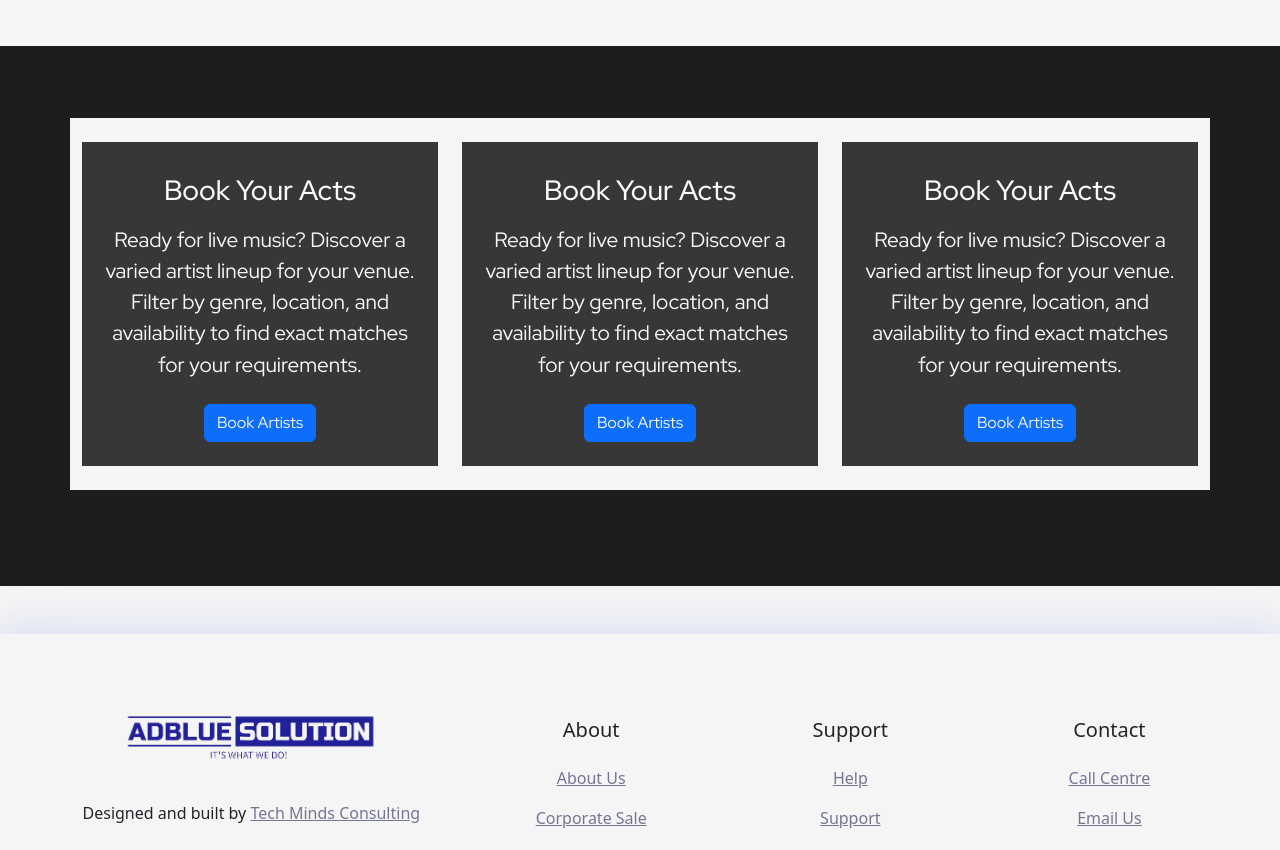
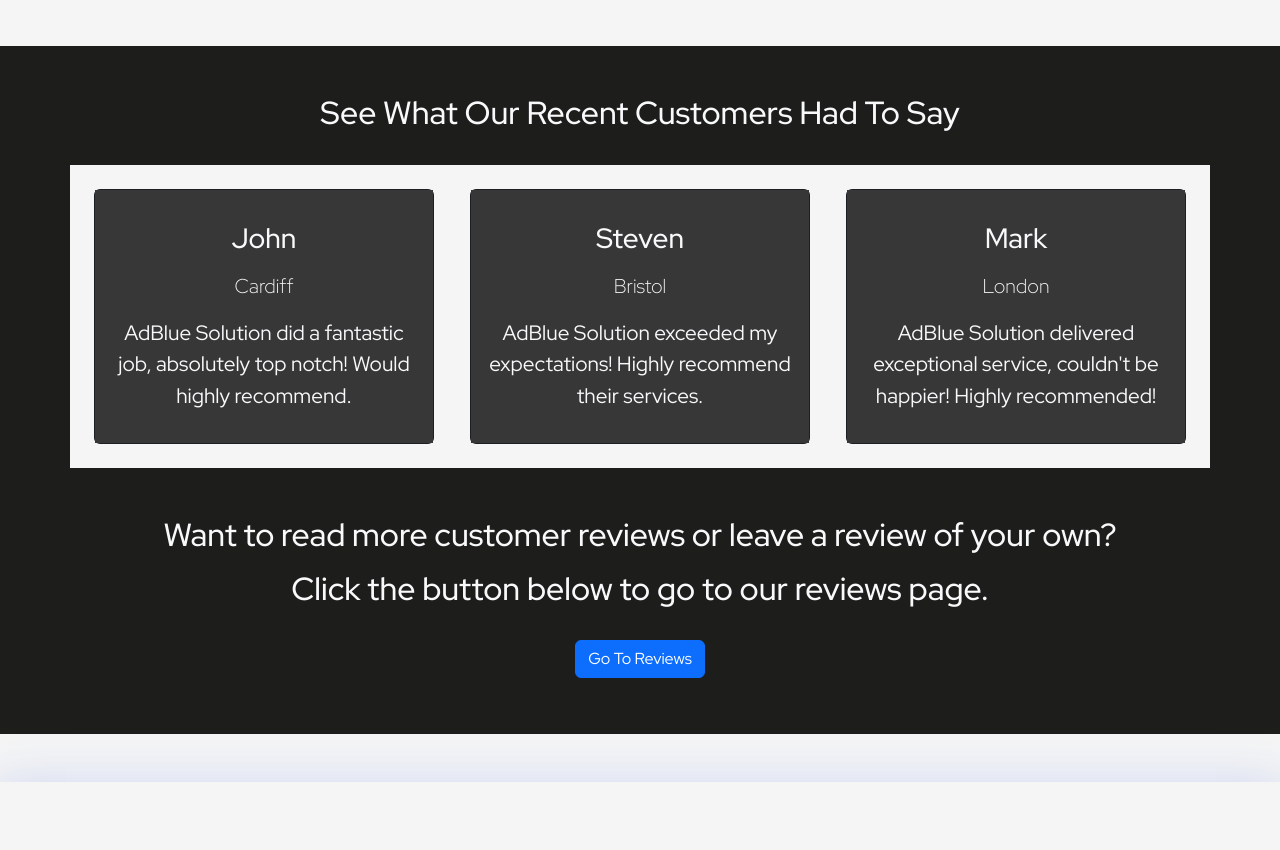
Before and after one commit to joshthomas98/adblue-solution-website, a React (Vite) app: page / in a window 1280 px wide. Shown: the part 1334-2184 px from the top of the page. Built offline with nearby package versions, Linux system fonts and the light colour scheme; some icons are missing; a web font is replaced by a local one.

Commit message:
1/5/24 - 1

```diff
--- a/src/components/HomepageCards.jsx
+++ b/src/components/HomepageCards.jsx
@@ -1,106 +1,135 @@
 import React from "react";
+import { Button } from "react-bootstrap";
 
 const HomepageCards = () => {
   return (
-    <section
-      id="venue-functionality_boxes"
-      className="p-5 text-light"
-      style={{ backgroundColor: "#1D1D1C" }}
-    >
+    <>
+      <div>
+        <h2
+          className="text-center text-light pb-5"
+          style={{ backgroundColor: "#1D1D1C" }}
+        >
+          See What Our Recent Customers Had To Say
+        </h2>
+      </div>
       <div className="container">
         <div className="row text-center g-4">
-          <div className="col-md">
+          <div className="col-md pb-4 px-4">
             <div
-              className="homepage-card mb-4"
+              className="card bg-dark text-light"
               style={{ backgroundColor: "#373737" }}
             >
               <div
-                className="card-body text-center p-3"
+                className="card-body text-center"
                 style={{ backgroundColor: "#373737" }}
               >
                 <div className="h1 mb-3">
-                  <i className="bi bi-search"></i>
+                  <i className="bi bi-laptop" />
                 </div>
                 <h3
                   className="card-title mb-3"
                   style={{ backgroundColor: "#373737" }}
                 >
-                  Book Your Acts
+                  John
                 </h3>
-                <p className="card-text" style={{ backgroundColor: "#373737" }}>
-                  Ready for live music? Discover a varied artist lineup for your
-                  venue. Filter by genre, location, and availability to find
-                  exact matches for your requirements.
+                <p className="lead" style={{ backgroundColor: "#373737" }}>
+                  Cardiff
                 </p>
-                <button className="btn btn-primary text-light my-2">
-                  Book Artists
-                </button>
+                <p
+                  className="card-text pb-3"
+                  style={{ backgroundColor: "#373737" }}
+                >
+                  AdBlue Solution did a fantastic job, absolutely top notch!
+                  Would highly recommend.
+                </p>
               </div>
             </div>
           </div>
-
           <div className="col-md">
             <div
-              className="homepage-card"
+              className="card bg-dark text-light"
               style={{ backgroundColor: "#373737" }}
             >
               <div
-                className="card-body text-center p-3"
+                className="card-body text-center"
                 style={{ backgroundColor: "#373737" }}
               >
                 <div className="h1 mb-3">
-                  <i className="bi bi-search"></i>
+                  <i className="bi bi-person-square" />
                 </div>
                 <h3
                   className="card-title mb-3"
                   style={{ backgroundColor: "#373737" }}
                 >
-                  Book Your Acts
+                  Steven
                 </h3>
-                <p className="card-text" style={{ backgroundColor: "#373737" }}>
-                  Ready for live music? Discover a varied artist lineup for your
-                  venue. Filter by genre, location, and availability to find
-                  exact matches for your requirements.
+                <p className="lead" style={{ backgroundColor: "#373737" }}>
+                  Bristol
                 </p>
-                <button className="btn btn-primary text-light my-2">
-                  Book Artists
-                </button>
+                <p
+                  className="card-text pb-3"
+                  style={{ backgroundColor: "#373737" }}
+                >
+                  AdBlue Solution exceeded my expectations! Highly recommend
+                  their services.
+                </p>
               </div>
             </div>
           </div>
-
-          <div className="col-md">
+          <div className="col-md px-4">
             <div
-              className="homepage-card"
+              className="card bg-dark text-light"
               style={{ backgroundColor: "#373737" }}
             >
               <div
-                className="card-body text-center p-3"
+                className="card-body text-center"
                 style={{ backgroundColor: "#373737" }}
               >
                 <div className="h1 mb-3">
-                  <i className="bi bi-search"></i>
+                  <i className="bi bi-people" />
                 </div>
                 <h3
                   className="card-title mb-3"
                   style={{ backgroundColor: "#373737" }}
                 >
-                  Book Your Acts
+                  Mark
                 </h3>
-                <p className="card-text" style={{ backgroundColor: "#373737" }}>
-                  Ready for live music? Discover a varied artist lineup for your
-                  venue. Filter by genre, location, and availability to find
-                  exact matches for your requirements.
+                <p className="lead" style={{ backgroundColor: "#373737" }}>
+                  London
                 </p>
-                <button className="btn btn-primary text-light my-2">
-                  Book Artists
-                </button>
+                <p
+                  className="card-text pb-3"
+                  style={{ backgroundColor: "#373737" }}
+                >
+                  AdBlue Solution delivered exceptional service, couldn't be
+                  happier! Highly recommended!
+                </p>
               </div>
             </div>
           </div>
         </div>
       </div>
-    </section>
+
+      <div>
+        <h2
+          className="text-center text-light pt-5"
+          style={{ backgroundColor: "#1D1D1C" }}
+        >
+          Want to read more customer reviews or leave a review of your own?
+          <br />
+          <div className="mt-3 pb-2" style={{ backgroundColor: "#1D1D1C" }}>
+            Click the button below to go to our reviews page.
+          </div>
+        </h2>
+      </div>
+
+      <div
+        className="text-center pt-3 pb-2"
+        style={{ backgroundColor: "#1D1D1C" }}
+      >
+        <Button href="/reviewslist">Go To Reviews</Button>
+      </div>
+    </>
   );
 };
 
--- a/src/pages/Homepage.jsx
+++ b/src/pages/Homepage.jsx
@@ -58,7 +58,7 @@
             <img
               style={{ height: "400px", width: "auto" }}
               className="img-fluid"
-              src="/src/assets/van man white background no slogan.svg"
+              src="src/assets/van man white background no slogan.png"
               alt=""
             />
           </div>
@@ -70,10 +70,11 @@
               <p className="pb-1">
                 UK specialists in Adblue delete services. Our experienced
                 technicians, cutting-edge equipment, and thorough diagnostics
-                ensure prompt and reliable solutions to your Adblue issues, as
-                well as a wide range of other vehicle-related services. Your
-                safety and satisfaction are our top priorities. Explore our
-                comprehensive ECU services.
+                software ensure prompt and reliable solutions to your Adblue
+                issues, as well as a wide range of other vehicle-related
+                services. Your safety and satisfaction are our top priorities.
+                Explore our comprehensive list of services and get a free quote
+                today.
               </p>
               <Button href="/about">Find out more about us</Button>
             </div>
```
Also changed, not shown: 1 other file (tests, documents, lock files or other folders).
